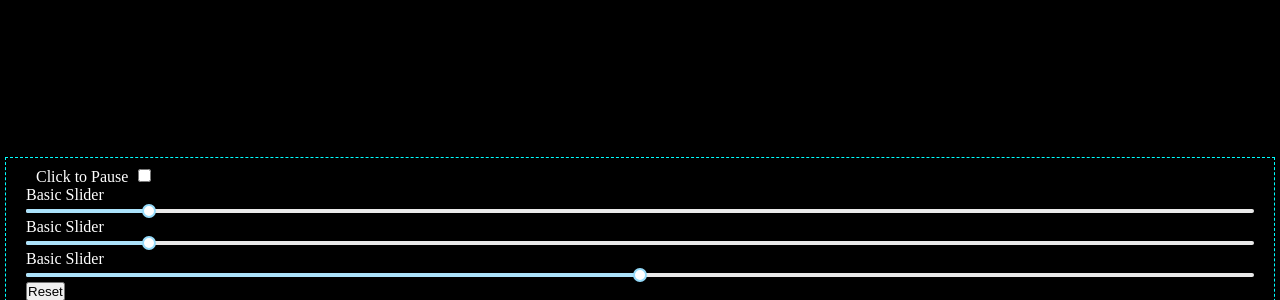
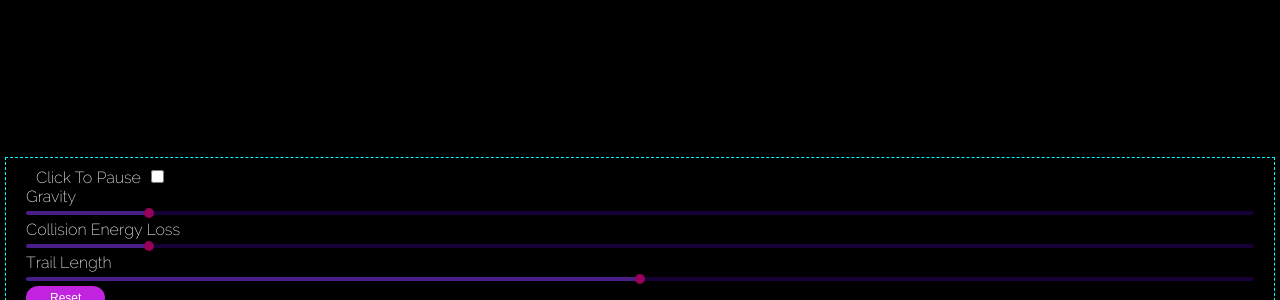
Before and after one commit to EzraH442/cyh-2021, a React (Create React App) app: page / in a window 1280 px wide. Shown: the part 652-952 px from the top of the page. Built offline with nearby package versions, Linux system fonts and the light colour scheme.

Commit message:
add raleway font and styling

```diff
--- a/src/App.tsx
+++ b/src/App.tsx
@@ -2,6 +2,8 @@ import React, { useState } from "react";
 import styled from "styled-components";
 
 import GSlider from "./inputs/Slider";
+import CheckboxInput from "./inputs/Checkbox";
+import StyledButton from "./inputs/Button";
 import useWindowDimensions from "./useWidowDimensions";
 
 import GCanvas from "./gravity/GCanvas";
@@ -18,18 +20,6 @@ const Wrapper = styled.div`
     background-color: black;
 `;
 
-const StyledCheckbox = styled.input`
-    display: inline-block;
-`;
-
-const StyledCheckboxText = styled.p`
-    display: inline-block;
-    padding: 0 10px;
-`;
-
-const GTextBox = styled.div`
-
-`;
 
 type AppProps = Record<string, never>
 
@@ -60,21 +50,21 @@ const App: React.FC<AppProps> = () => {
                 trailLength={trailLength}
             />
             <InputBox>
-                <div>
-                    <StyledCheckboxText>Click to Pause</StyledCheckboxText>
-                    <StyledCheckbox
-                        type="checkbox"
-                        defaultChecked={isPhysicsPaused}
-                        onChange={() => setisPhysicsPaused(!isPhysicsPaused)}
-                    />
-                </div>
+                <CheckboxInput
+                    label="Click To Pause"
+                    type="checkbox"
+                    defaultChecked={isPhysicsPaused}
+                    onChange={() => setisPhysicsPaused(!isPhysicsPaused)}
+                />
                 <GSlider
+                    label="Gravity"
                     min={0}
                     max={100}
                     defaultValue={10}
                     onChange={setCurrentGravity}
                 />
                 <GSlider
+                    label="Collision Energy Loss"
                     min={0}
                     max={1}
                     step={0.1}
@@ -82,13 +72,14 @@ const App: React.FC<AppProps> = () => {
                     onChange={setEnergyLoss}
                 />
                 <GSlider
+                    label="Trail Length"
                     min={0}
                     max={2}
                     step={0.02}
                     defaultValue={1}
                     onChange={setTrailLength}
                 />
-                <button type="button" onClick={handleButtonPress}>Reset</button>
+                <StyledButton type="button" onClick={handleButtonPress}>Reset</StyledButton>
             </InputBox>
         </Wrapper>
     );
--- a/src/index.css
+++ b/src/index.css
@@ -1 +1,6 @@
 @import-normalize;
+
+@font-face {
+    font-family: 'Raleway';
+    src: local('Raleway'), url(./fonts/Raleway-ExtraLight.ttf) format("truetype");
+}
--- /dev/null
+++ b/src/inputs/Button.tsx
@@ -0,0 +1,17 @@
+import styled from "styled-components";
+
+const StyledButton = styled.button`
+    font-family: "Raleway";
+    background-color:#c123de;
+    border-radius:12px;
+    display:inline-block;
+    cursor:pointer;
+    color:#ffffff;
+    font-family:Arial;
+    font-size:12px;
+    padding:5px 24px;
+    text-decoration:none;
+    border:none;
+`;
+
+export default StyledButton;
--- /dev/null
+++ b/src/inputs/Checkbox.tsx
@@ -0,0 +1,28 @@
+import React from "react";
+import styled from "styled-components";
+
+const StyledCheckbox = styled.input`
+    display: inline-block;
+`;
+
+const StyledCheckboxText = styled.p`
+    display: inline-block;
+    padding: 0 10px;
+    font-family: "Raleway"
+`;
+
+interface CheckboxInputProps {
+    label: string,
+}
+const CheckboxInput:
+    React.FC<
+        CheckboxInputProps &
+        React.InputHTMLAttributes<HTMLInputElement>
+    > = ({ label, ...props }) => (
+        <div>
+            <StyledCheckboxText>{label}</StyledCheckboxText>
+            <StyledCheckbox {...props} />
+        </div>
+    );
+
+export default CheckboxInput;
--- a/src/inputs/Slider.tsx
+++ b/src/inputs/Slider.tsx
@@ -1,21 +1,41 @@
 import React from "react";
 import styled from "styled-components";
-import Slider, {
-    Handle, HandleProps, SliderProps, SliderTooltip,
-} from "rc-slider";
-
+import Slider, { SliderProps } from "rc-slider";
 import "rc-slider/assets/index.css";
 
 const SilderContainer = styled.div`
-    width: 40;
-    height: 400;
-    margin: 50;
 `;
 
-const GSlider: React.FC<SliderProps> = ({ ...props }) => (
+const SliderLabel = styled.p`
+    display: inline-block;
+    font-family: "Raleway";
+`;
+
+interface GSliderProps {
+    label: string
+}
+
+const GSlider: React.FC<SliderProps & GSliderProps> = ({ label, ...props }) => (
     <SilderContainer>
-        <p>Basic Slider</p>
-        <Slider {...props} />
+        <SliderLabel>{label}</SliderLabel>
+        <Slider
+            {...props}
+            trackStyle={{
+                // backgroundColor: "#4d00bf",
+                backgroundColor: "#491f87",
+            }}
+            railStyle={{
+                backgroundColor: "#160136",
+            }}
+            handleStyle={{
+                borderColor: "#96005a",
+                height: 10,
+                width: 10,
+                marginTop: -3,
+                backgroundColor: "#96005a",
+            }}
+
+        />
     </SilderContainer>
 );
 
```
Also changed, not shown: src/fonts/Raleway-ExtraLight.ttf (added).
